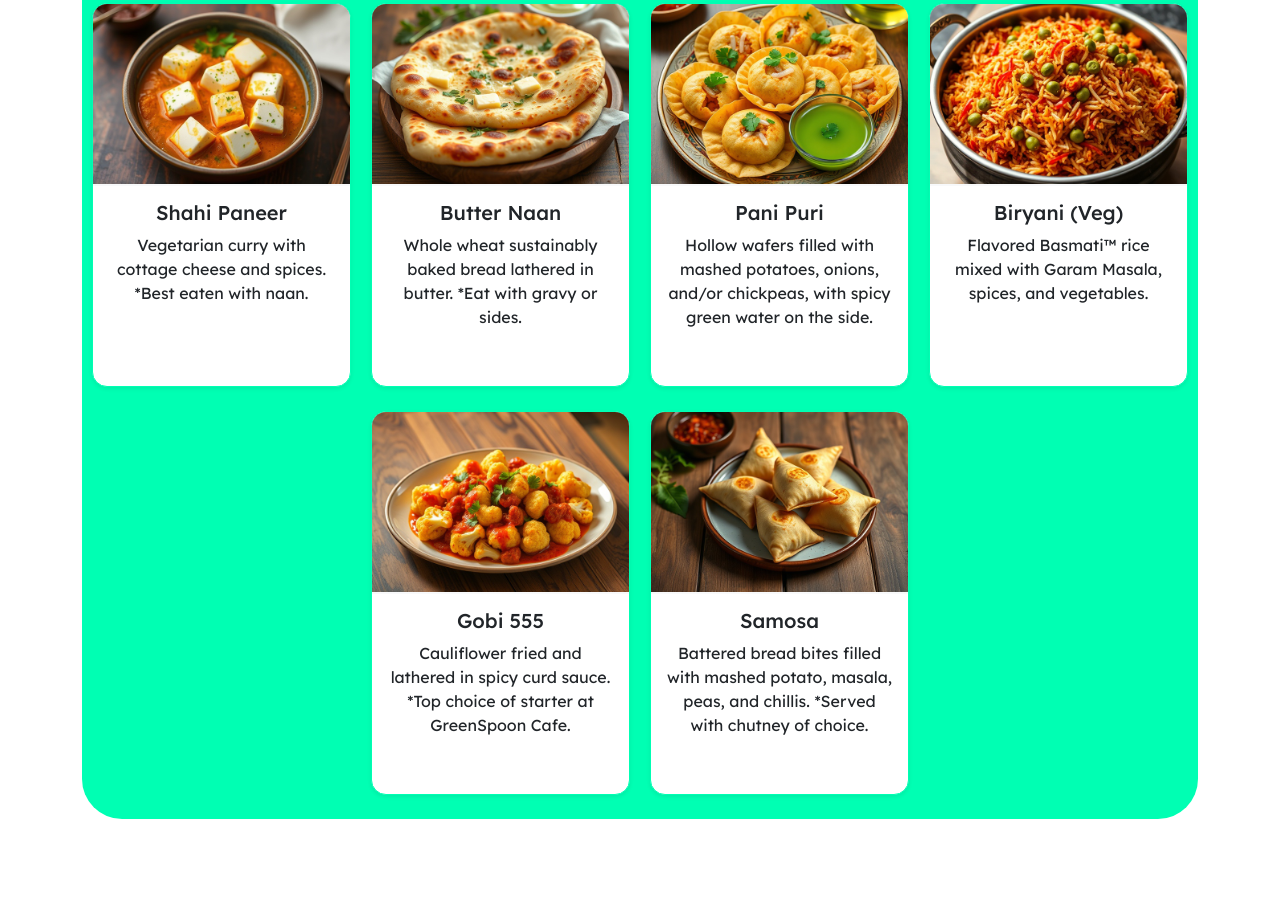
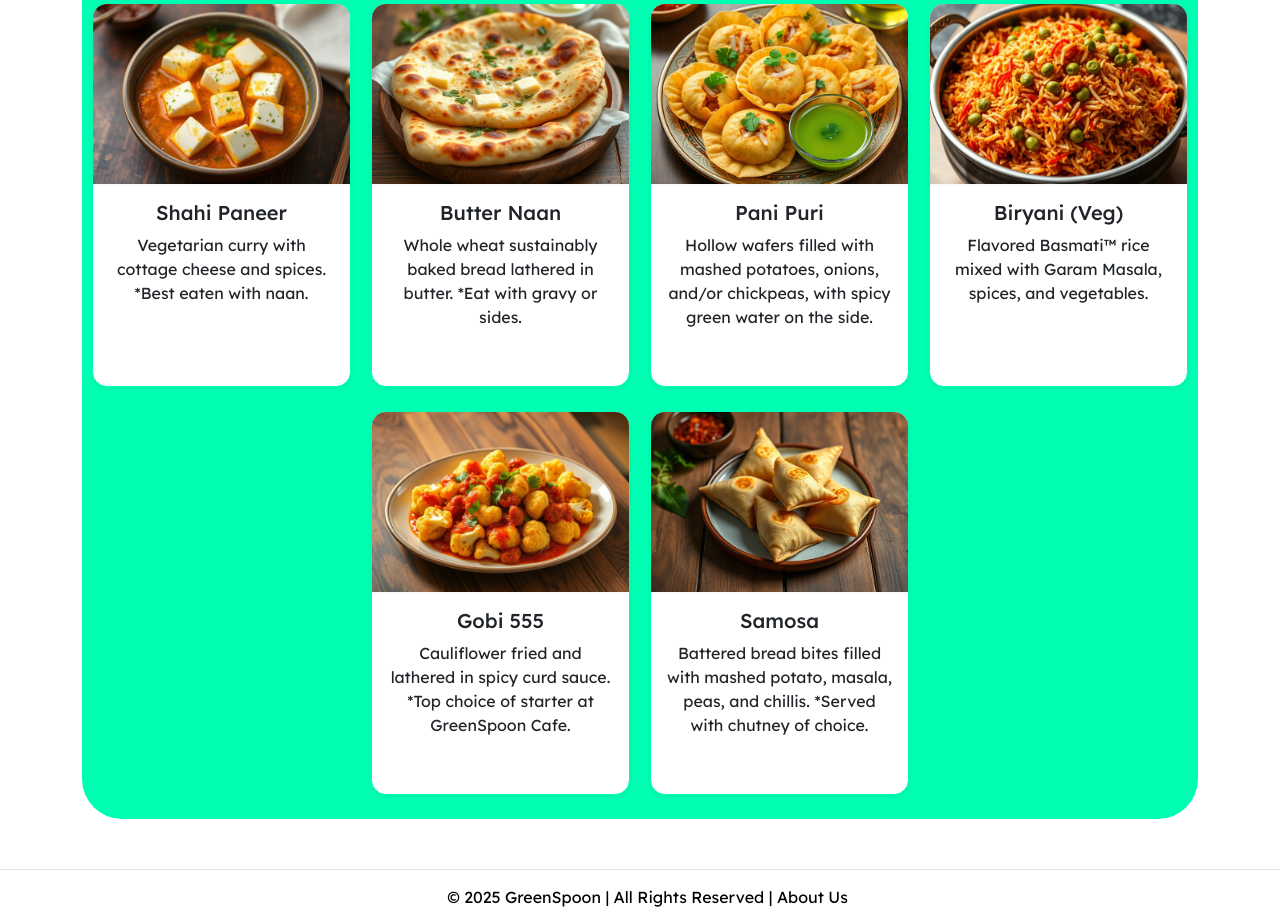
Before and after one commit to Pattuv/GreenSpoonCafe, a plain HTML site: page index.html in a window 1280 px wide. Shown: the part 1255-2179 px from the top of the page. Before the commit the page ends 2124 px from the top, so only its background shows below. Drawn offline with nearby package versions, Linux system fonts and the light colour scheme; a web font is replaced by a local one.

Commit message:
added footer

```diff
--- a/index.html
+++ b/index.html
@@ -299,5 +299,14 @@
         </div>
       </div>
     </div>
+
+    <footer
+      class="border-top"
+      style="padding-top: 15px; padding-bottom: 15px; padding-left: 15px"
+    >
+      <a href="about.html" style="text-decoration: none; color: black">
+        © 2025 GreenSpoon | All Rights Reserved | About Us
+      </a>
+    </footer>
   </body>
 </html>
```
Also changed, not shown: about.html (+8 -0 lines), menu.html (+8 -0 lines), order.html (+8 -0 lines), references.html (+8 -0 lines), reserve.html (+9 -0 lines).
